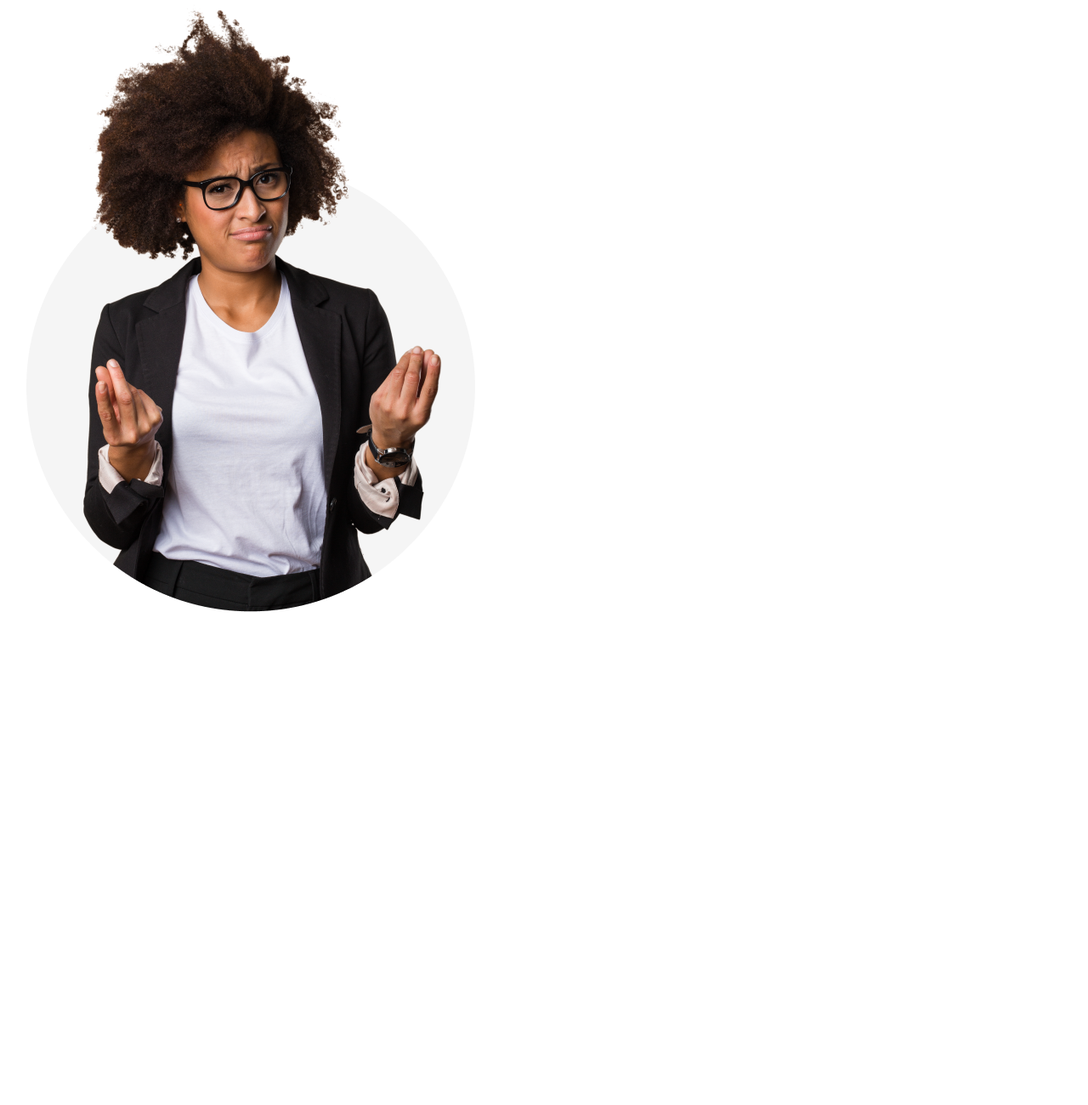
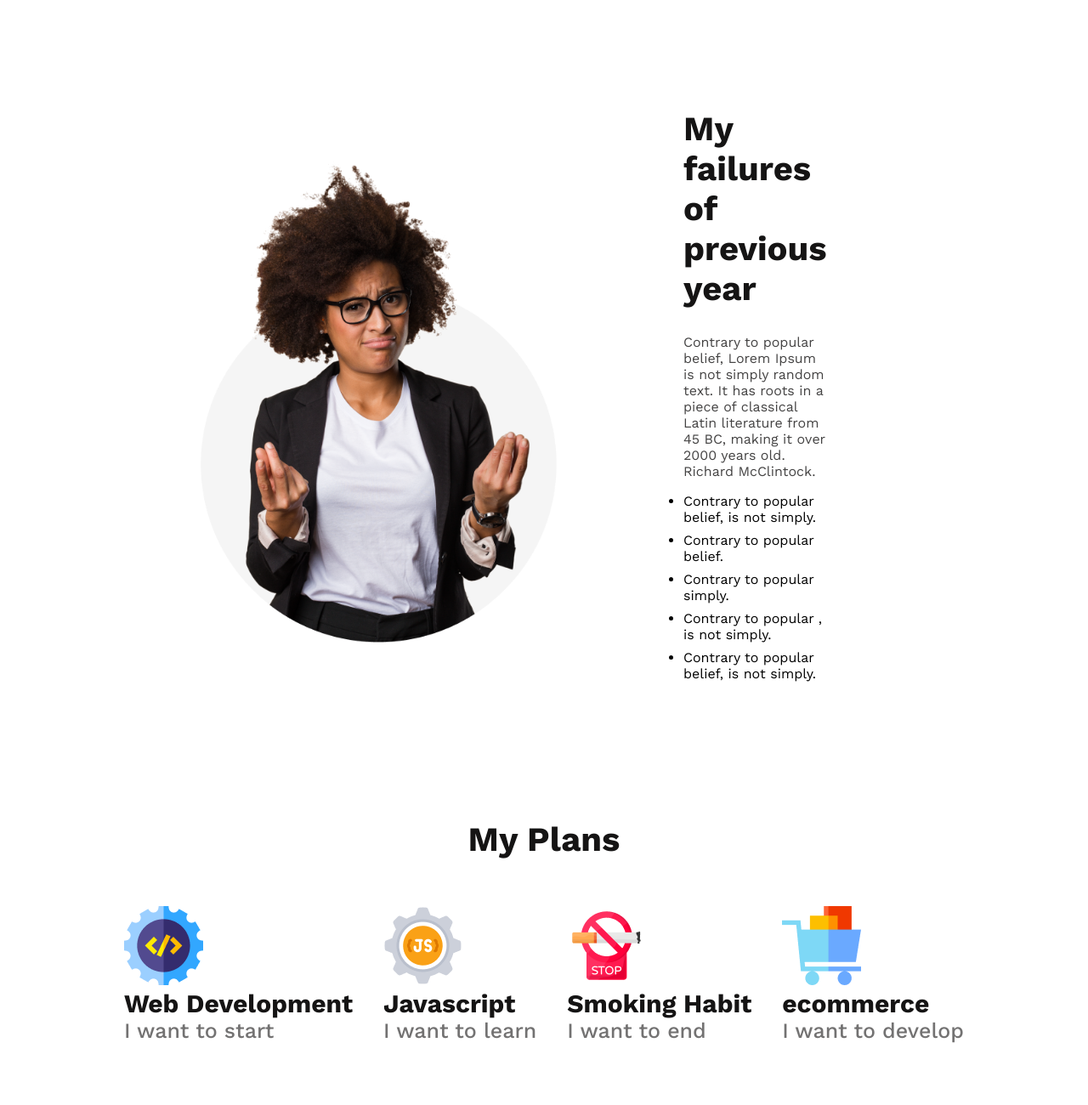
Before and after one commit to mahmudulturan/new-year-new-me, a plain HTML site: page index.html in a window 1280 px wide. Shown: the part 820-2120 px from the top of the page at 85% size. Before the commit the page ends 1552 px from the top, so only its background shows below. Drawn offline with nearby package versions, Linux system fonts and the light colour scheme.

Commit message:
section plan commit

```diff
--- a/index.html
+++ b/index.html
@@ -23,10 +23,55 @@
         </div>
     </header>
     <main>
-        <section class="failure">
+        <section class="failure-section">
             <div class="image">
-                <img src="/images/person.png" alt="person">
+                <img class="failure-img" src="/images/person.png" alt="person">
             </div>
+            <div class="failure-txt-contain">
+                <h1 class="failure-head">My failures of previous year</h1>
+                <p class="paragraph-txt" id="failure-p">
+                    Contrary to popular belief, Lorem Ipsum is not simply random text. It has roots in a piece of classical Latin literature from 45 BC, making it over 2000 years old. Richard McClintock.
+                </p>
+                <div class="failure-list">
+                    <ul>
+                        <li>Contrary to popular belief, is not simply.</li>
+                        <li>Contrary to popular belief.</li>
+                        <li>Contrary to popular simply.</li>
+                        <li>Contrary to popular , is not simply.</li>
+                        <li>Contrary to popular belief, is not simply.</li>
+                    </ul>
+                </div>
+            </div>
+        </section>
+        <section class="plans">
+                <h1 class="plans-head">My Plans</h1>
+            <div class="all-plans">
+                <div class="plan">
+                    <img  class="plan-img" src="/images/icons/web.png" alt="web devloper">
+                    <h2 class="plan-title">Web Development</h2>
+                    <h6 class="plan-des">I want to start</h6>
+                </div>
+                <div class="plan">
+                    <img  class="plan-img" src="/images/icons/js.png" alt="web devloper">
+                    <h2 class="plan-title">Javascript</h2>
+                    <h6 class="plan-des">I want to learn</h6>
+                </div>
+                <div class="plan">
+                    <img class="plan-img" src="/images/icons/smoke.png" alt="web devloper">
+                    <h2 class="plan-title">Smoking Habit</h2>
+                    <h6 class="plan-des">I want to end</h6>
+                </div>
+                <div class="plan">
+                    <img  class="plan-img" src="/images/icons/ecom.png" alt="web devloper">
+                    <h2 class="plan-title">ecommerce</h2>
+                    <h6 class="plan-des">I want to develop</h6>
+                </div>
+            </div>
+
+            <div class="banner-gradiant">
+
+            </div>
+
         </section>
     </main>
     <footer>
--- a/style.css
+++ b/style.css
@@ -1,6 +1,8 @@
 * {
     font-family: 'Open Sans', sans-serif;
     font-family: 'Work Sans', sans-serif;
+    margin: 0;
+    padding: 0;
 }
 
 /* header-makeup */
@@ -9,16 +11,17 @@ header {
     background-image: url(/images/banner/banner1.png);
     width: 1600px;
     height: 808px;
+    margin: auto;
 }
 
 .heading1 {
-    color: var#151414;
+    color: #151414;
     font-size: 65px;
     font-weight: 700;
 }
 
 .paragraph-txt {
-    color: var(--dark-02, #444343);
+    color: #444343;
     font-size: 16px;
     font-weight: 400;
 }
@@ -34,13 +37,104 @@ header {
     border: none;
     padding: 5px;
 }
-.head-text{
+
+.head-text {
     padding: 216px 230px 186px 885px;
     text-align: right;
 }
 
 /* main-makeup */
 
-main{
+main {
     background: #FFF;
 }
+
+/* failure section */
+.failure-section {
+    margin-top: 140px;
+    display: flex;
+    padding: 0px 328px 0px 218px;
+    align-items: center;
+    justify-content: space-between;
+}
+
+.failure-img {
+    width: 451px;
+    flex-shrink: 0;
+}
+
+.failure-txt-contain {
+    padding-left: 135px;
+    flex-direction: column;
+}
+
+.failure-head {
+    color: #151414;
+    font-size: 40px;
+    font-weight: 700;
+    margin-bottom: 30px;
+}
+
+#failure-p {
+    max-width: 416px;
+}
+
+div ul {
+    margin-bottom: 12px;
+    margin-top: 16px;
+}
+
+div ul li {
+    margin-bottom: 8px;
+}
+
+/* plan-section */
+.plans-head {
+    color: #151414;
+    font-size: 40px;
+    font-weight: 700;
+    text-align: center;
+    margin-bottom: 55px;
+}
+
+.plans {
+    margin-top: 150px;
+
+}
+
+.all-plans {
+    display: flex;
+    align-items: center;
+    justify-content: space-around;
+    max-width: 80%;
+    margin: auto;
+    margin-bottom: 135px;
+
+}
+
+.plan-title {
+    color: #151414;
+    /* text-align: center; */
+    font-size: 30px;
+    font-weight: 700;
+}
+
+.plan-des {
+    color: #737272;
+    /* text-align: center; */
+    font-size: 25px;
+    font-weight: 500;
+}
+
+.plan {
+    align-items: center;
+}
+
+.banner-gradiant {
+    background-image: url(/images/watch.png);
+    margin: auto;
+    width: 1140px;
+    height: 300px;
+    flex-shrink: 0;
+
+}
```
